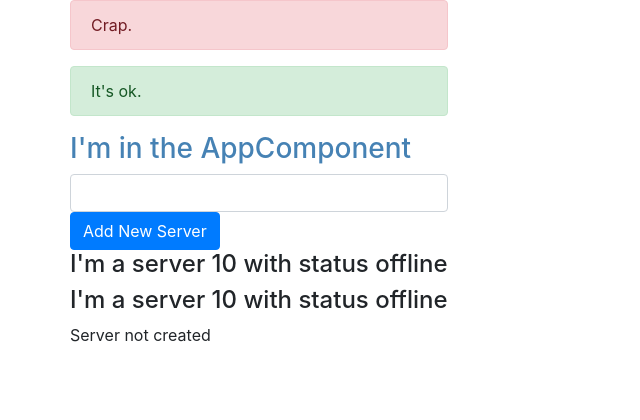
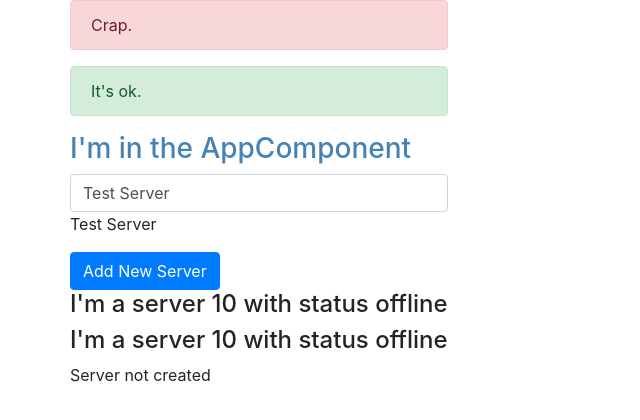
Before and after one commit to dusty-wil/angularPractice, an Angular app in the folder tcgta1/: page / in a window 1280 px wide. Shown: the top 420 px of the page, without its empty margins (0-640 px from the left). Built offline with nearby package versions, Linux system fonts and the light colour scheme.

Commit message:
tw-way binding - dmw

```diff
--- a/tcgta1/src/app/app.module.ts
+++ b/tcgta1/src/app/app.module.ts
@@ -17,7 +17,8 @@ import { SuccessAlertComponent } from './success-alert/success-alert.component';
     SuccessAlertComponent
   ],
   imports: [
-    BrowserModule
+    BrowserModule,
+    FormsModule
   ],
   providers: [],
   bootstrap: [AppComponent]
--- a/tcgta1/src/app/servers/servers.component.html
+++ b/tcgta1/src/app/servers/servers.component.html
@@ -1,8 +1,16 @@
+<!-- <input
+        type="text"
+        class="form-control"
+        (input)="onUpdateServerName($event)"
+/> -->
+
+<!-- this is two-way binding -->
 <input
         type="text"
         class="form-control"
-        (input)="onUpdateServerName()"
+        [(ngModel)]="serverName"
 />
+<p>{{ serverName }}</p>
 <button class="btn btn-primary" [disabled]="!allowNewServer" (click)="onCreateServer(null)">Add New Server</button>
 <!-- for property binding, must use a ts expression -->
 <app-server></app-server>
--- a/tcgta1/src/app/servers/servers.component.ts
+++ b/tcgta1/src/app/servers/servers.component.ts
@@ -6,11 +6,13 @@ import { Component, OnInit } from '@angular/core';
   // selector: '[app-servers]'
   // selecting by class works, id does not
   selector: 'app-servers',
+
   templateUrl: './servers.component.html',
   // template: ``, components have to have either templateUrl or template
   // use back-tics ` ` to do multi-line HTML
+
   styleUrls: ['./servers.component.css'],
-  // alternative
+  // alternative:
   // styles: [
   //   `h3 {
   //     color: dodgerBlue;
@@ -20,20 +22,22 @@ import { Component, OnInit } from '@angular/core';
 export class ServersComponent implements OnInit {
   allowNewServer = true;
   serverCreationStatus = 'Server not created';
+  serverName = "Test Server";
 
   constructor() { }
 
   ngOnInit() {
   }
 
-  onCreateServer(serverName) {
+  onCreateServer() {
     this.serverCreationStatus = 'Server was created';
-    if (serverName) {
-      this.serverCreationStatus += ' with name ' + serverName;
+    if (this.serverName) {
+      this.serverCreationStatus += ' with name ' + this.serverName;
     }
   }
 
-  onUpdateServerName() {
-    this.onCreateServer('asd');
-  }
+  // onUpdateServerName(event: Event) {
+  //   console.log(event);
+  //   this.onCreateServer((<HTMLInputElement>event.target).value);
+  // }
 }
```
